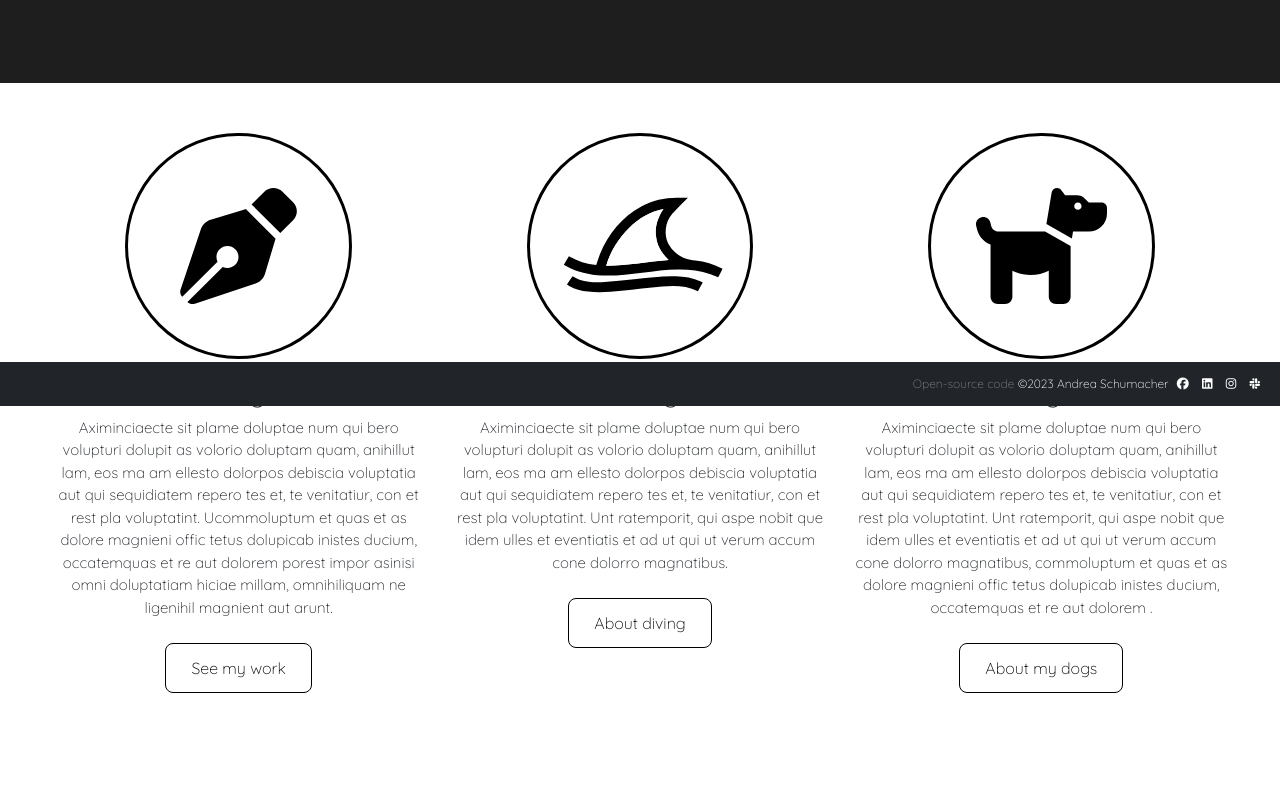
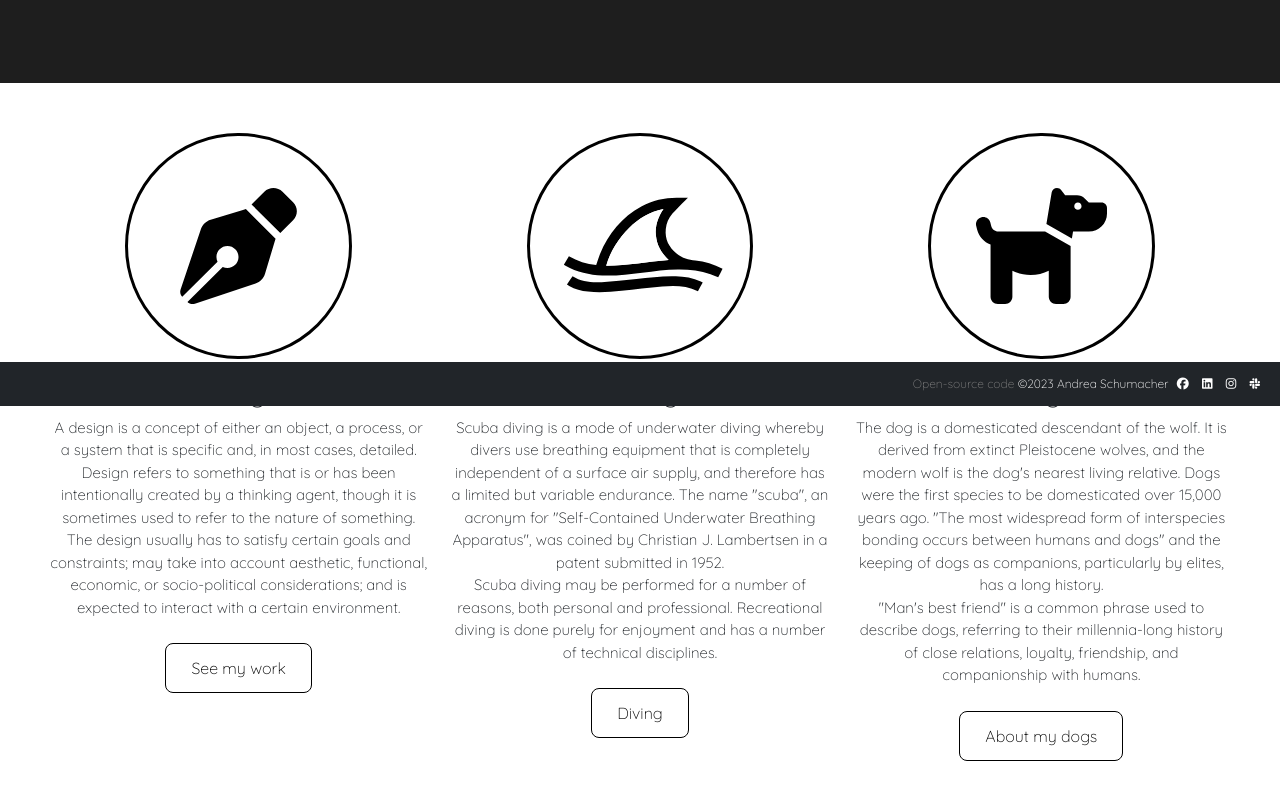
Before and after one commit to Harley-Design/Portfolio-Andrea, a plain HTML site: page index.html in a window 1280 px wide. Shown: the part 394-1194 px from the top of the page. Before the commit the page ends 1161 px from the top, so only its background shows below. Drawn offline with nearby package versions, Linux system fonts and the light colour scheme; a web font is replaced by a local one.

Commit message:
rearranging IMGs, add text, add PDF download

```diff
--- a/index.html
+++ b/index.html
@@ -44,7 +44,7 @@
             </a>
             <ul class="dropdown-menu">
               <li><a class="dropdown-item" href="/about.html">about us</a></li>
-              <li><a class="dropdown-item" href="/diving.html">about diving</a></li>
+              <li><a class="dropdown-item" href="/diving.html">diving</a></li>
 
             </ul>
           </li>
@@ -75,37 +75,39 @@
         <img class="round" src="images/pen-nib-solid.svg" alt="pen graphic creative path tool photoshop" width="60%"
           max-widt="20">
         <h3 class="mt-3">Design</h3>
-        <p>Aximinciaecte sit plame doluptae num qui bero volupturi dolupit as volorio doluptam quam, anihillut lam, eos
-          ma am
-          ellesto dolorpos debiscia voluptatia aut qui sequidiatem repero tes et, te venitatiur, con et rest pla
-          voluptatint.
-          Ucommoluptum et quas et as dolore magnieni offic tetus dolupicab inistes ducium, occatemquas et re aut dolorem
-          porest
-          impor asinisi omni doluptatiam hiciae millam, omnihiliquam ne ligenihil magnient aut arunt.</p>
+        <p>A design is a concept of either an object, a process, or a system that is specific and, in most cases,
+          detailed. Design
+          refers to something that is or has been intentionally created by a thinking agent, though it is sometimes used
+          to refer
+          to the nature of something. The design usually has to satisfy certain goals and constraints; may take into
+          account aesthetic, functional, economic,
+          or socio-political considerations; and is expected to interact with a certain environment.</p>
         <a class="btn btn-dark mt-2 mb-4" href="/work.html">See my work</a>
       </div>
       <div class="col-sm-4">
         <img class="round" src="images/sharkfin.svg" alt="pen graphic creative path tool photoshop" width="60% ">
         <h3 class="mt-3">Diving</h3>
-        <p>Aximinciaecte sit plame doluptae num qui bero volupturi dolupit as volorio doluptam quam, anihillut lam, eos
-          ma am
-          ellesto dolorpos debiscia voluptatia aut qui sequidiatem repero tes et, te venitatiur, con et rest pla
-          voluptatint.
-          Unt ratemporit, qui aspe nobit que idem ulles et eventiatis et ad ut qui ut verum accum cone dolorro
-          magnatibus.</p>
-        <a class="btn btn-dark mt-2 mb-4" href="/about.html">About diving</a>
+        <p>Scuba diving is a mode of underwater diving whereby divers use breathing equipment that is completely
+          independent of a
+          surface air supply, and therefore has a limited but variable endurance. The name "scuba", an acronym for
+          "Self-Contained Underwater Breathing Apparatus", was coined by Christian J. Lambertsen in a patent submitted
+          in 1952. <br>
+          Scuba diving may be performed for a number of reasons, both personal and professional. Recreational diving is
+          done
+          purely for enjoyment and has a number of technical disciplines.</p>
+        <a class="btn btn-dark mt-2 mb-4" href="/diving.html">Diving</a>
       </div>
       <div class="col-sm-4">
         <img class="round" src="images/dog-solid.svg" alt="pen graphic creative path tool photoshop" width="60% ">
         <h3 class="mt-3">Dogs</h3>
-        <p>Aximinciaecte sit plame doluptae num qui bero volupturi dolupit as volorio doluptam quam, anihillut lam, eos
-          ma am
-          ellesto dolorpos debiscia voluptatia aut qui sequidiatem repero tes et, te venitatiur, con et rest pla
-          voluptatint.
-          Unt ratemporit, qui aspe nobit que idem ulles et eventiatis et ad ut qui ut verum accum cone dolorro
-          magnatibus,
-          commoluptum et quas et as dolore magnieni offic tetus dolupicab inistes ducium, occatemquas et re aut dolorem
-          .</p>
+        <p>The dog is a domesticated descendant of the wolf. It is derived from extinct Pleistocene wolves, and the
+          modern wolf is the dog's nearest living
+          relative. Dogs were the first species to be domesticated over 15,000 years ago.
+          "The most widespread form of interspecies bonding occurs between humans and dogs" and the keeping of dogs as
+          companions, particularly by elites, has a long history. <br>
+          "Man's best friend" is a common phrase used to describe dogs, referring to their millennia-long
+          history of
+          close relations, loyalty, friendship, and companionship with humans.</p>
         <a class="btn btn-dark mt-2 mb-4" href="/about.html">About my dogs</a>
       </div>
     </div>
```
Also changed, not shown: about.html (+2 -2 lines), contact.html (+1 -1 lines), curriculum.html (+3 -2 lines), diving.html (+3 -5 lines), work.html (+1 -1 lines), 2 other files.
